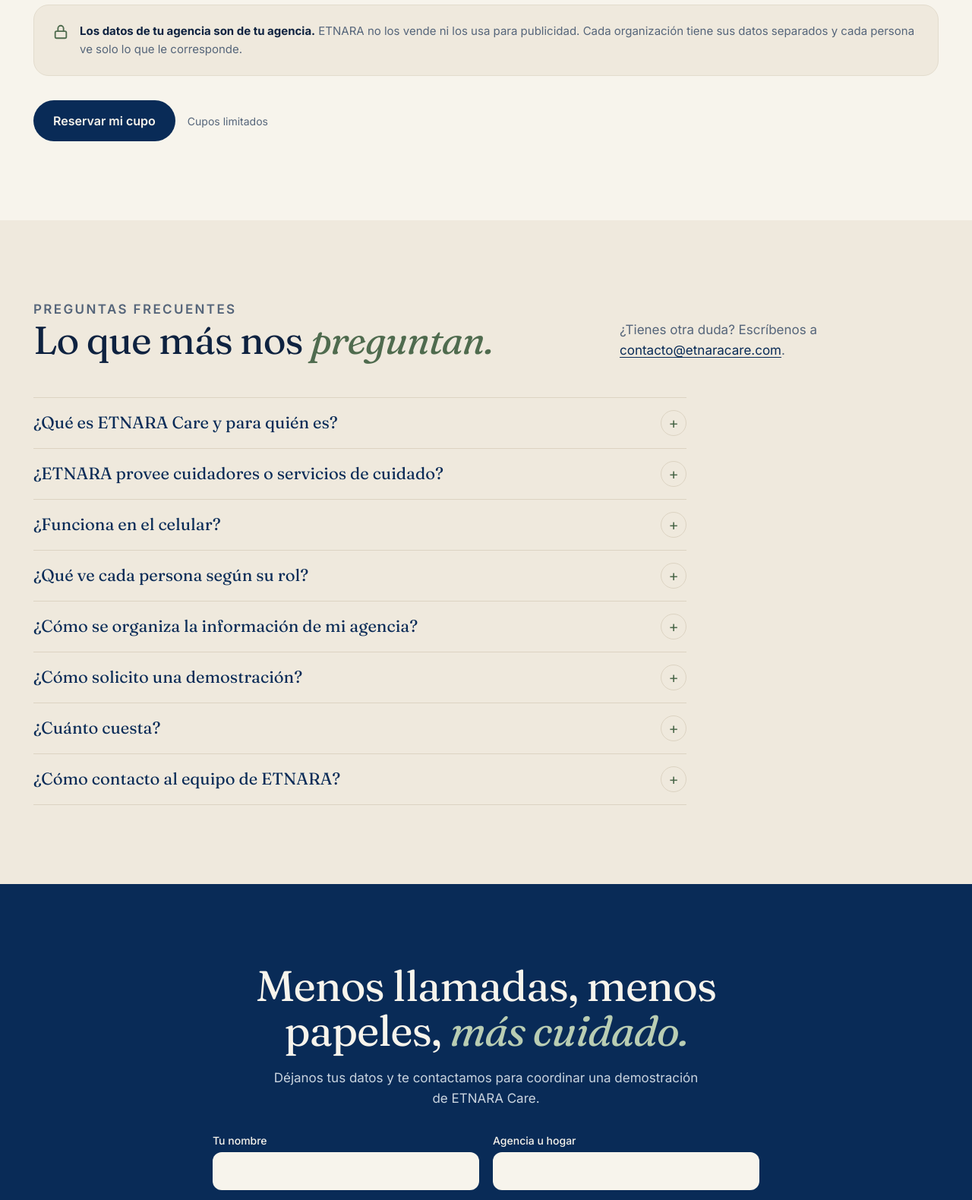
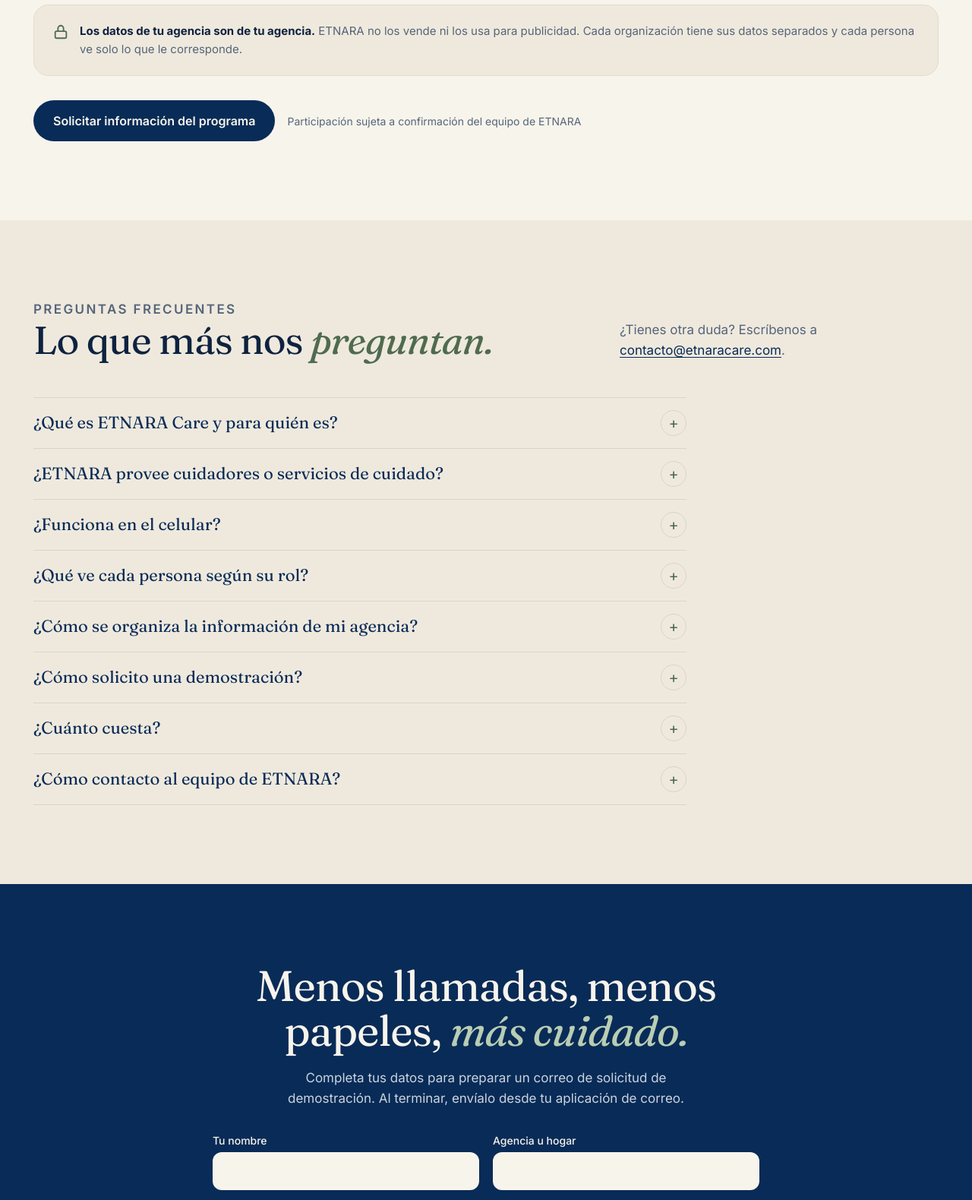
Before and after one commit to ETNARA-Care/ETNARA-Website, a plain HTML site: page index.html in a window 1280 px wide. Shown: the part 5060-6640 px from the top of the page at 76% size. Drawn offline with Linux system fonts and the light colour scheme.

Commit message:
fix(web): aclarar captación de demos y programa fundador sin prometer reservas

```diff
--- a/index.html
+++ b/index.html
@@ -316,7 +316,7 @@
       <svg width="22" height="22" viewBox="0 0 24 24" fill="none" stroke="currentColor" stroke-width="2" stroke-linecap="round" stroke-linejoin="round" aria-hidden="true"><rect x="4" y="11" width="16" height="10" rx="2"/><path d="M8 11V7a4 4 0 0 1 8 0v4"/></svg>
       <p><b>Los datos de tu agencia son de tu agencia.</b> ETNARA no los vende ni los usa para publicidad. Cada organización tiene sus datos separados y cada persona ve solo lo que le corresponde.</p>
     </div>
-    <div class="founding-cta reveal"><a class="pill pill-navy pill-lg" href="#demo" data-fundadora>Reservar mi cupo</a><span>Cupos limitados</span></div>
+    <div class="founding-cta reveal"><a class="pill pill-navy pill-lg" href="#demo" data-fundadora>Solicitar información del programa</a><span>Participación sujeta a confirmación del equipo de ETNARA</span></div>
   </div>
 </section>
 
@@ -352,7 +352,7 @@
       </details>
       <details class="faq-item">
         <summary>¿Cómo solicito una demostración?</summary>
-        <p>Completa el <a class="text-link" href="#demo">formulario de esta página</a> con tu nombre, tu agencia y tu teléfono. Te contactamos para coordinar una demostración y conocer cómo trabaja tu equipo.</p>
+        <p>Completa el <a class="text-link" href="#demo">formulario de esta página</a> con tu nombre, tu agencia y tu teléfono. Se abrirá tu aplicación de correo con el mensaje preparado; debes enviarlo para que podamos recibir tu solicitud y coordinar una demostración.</p>
       </details>
       <details class="faq-item">
         <summary>¿Cuánto cuesta?</summary>
@@ -369,7 +369,7 @@
 <section class="cta" id="demo">
   <div class="wrap reveal">
     <h2>Menos llamadas, menos papeles, <em>más cuidado.</em></h2>
-    <p>Déjanos tus datos y te contactamos para coordinar una demostración de ETNARA Care.</p>
+    <p>Completa tus datos para preparar un correo de solicitud de demostración. Al terminar, envíalo desde tu aplicación de correo.</p>
     <form class="demo-form" id="demo-form" novalidate>
       <div class="field">
         <label for="f-nombre">Tu nombre</label>
```
